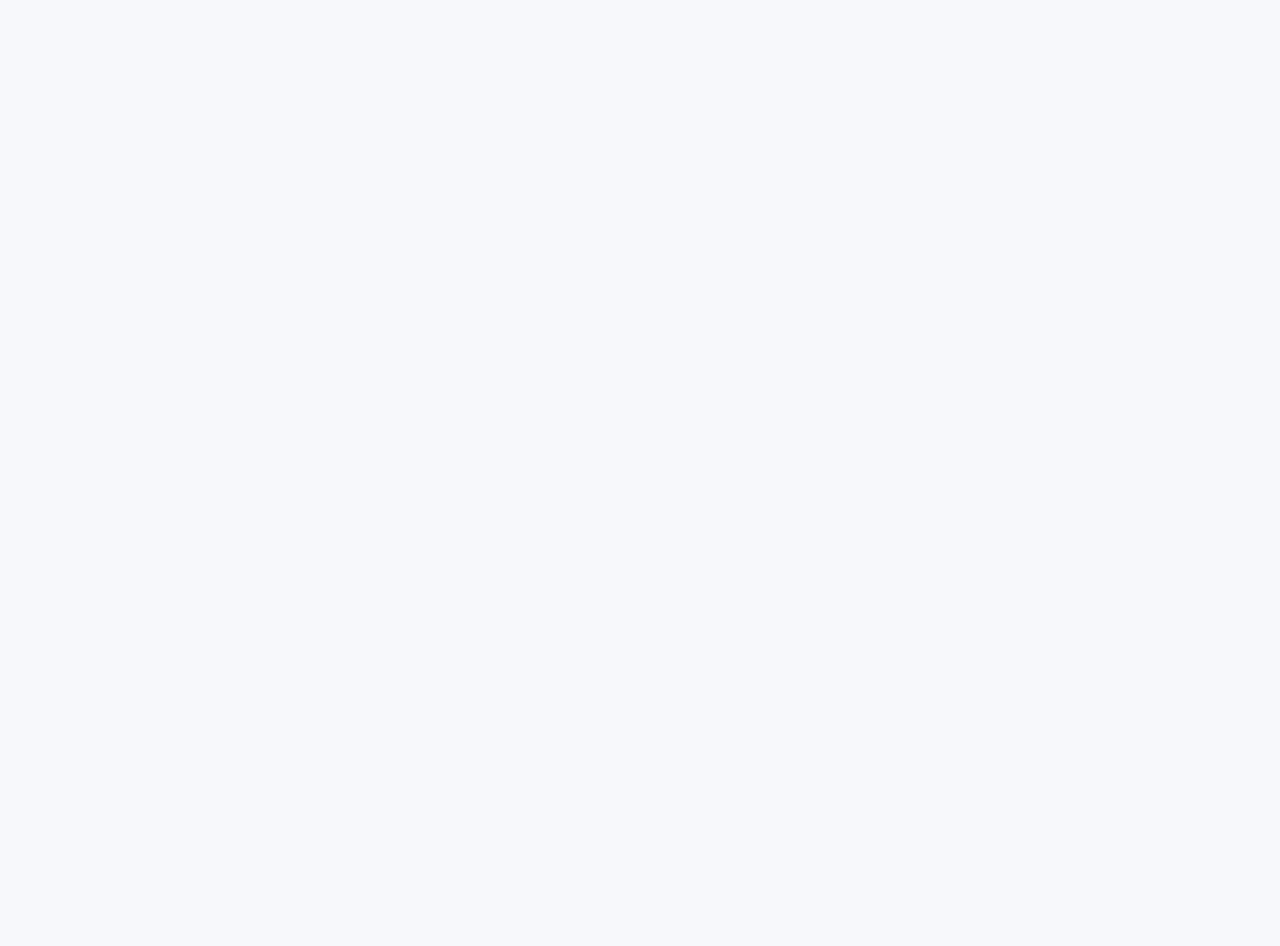
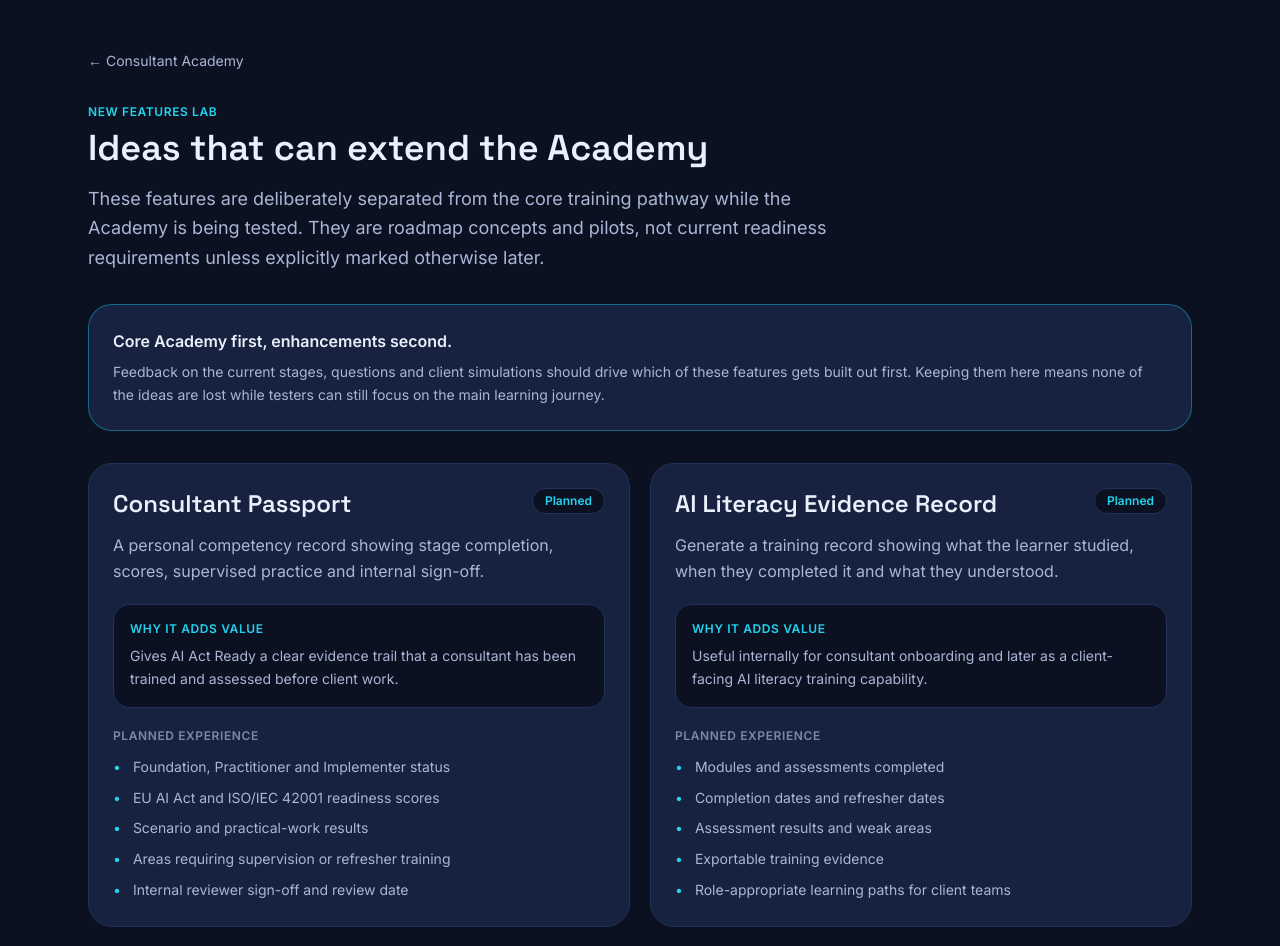
Before and after one commit to AiActReady/mockexam-app, a Next.js app: page /academy/new-features in a window 1280 px wide. Before the commit this address had no page. Shown: the top 946 px of the page. Before the commit the page ends 800 px from the top, so only its background shows below. Built offline with nearby package versions, Linux system fonts and the light colour scheme.

Commit message:
Add Academy new features lab

```diff
--- /dev/null
+++ b/src/app/academy/new-features/page.tsx
@@ -0,0 +1,188 @@
+import Link from "next/link";
+
+const FEATURES = [
+  {
+    title: "Consultant Passport",
+    status: "Planned",
+    summary: "A personal competency record showing stage completion, scores, supervised practice and internal sign-off.",
+    value: "Gives AI Act Ready a clear evidence trail that a consultant has been trained and assessed before client work.",
+    experience: [
+      "Foundation, Practitioner and Implementer status",
+      "EU AI Act and ISO/IEC 42001 readiness scores",
+      "Scenario and practical-work results",
+      "Areas requiring supervision or refresher training",
+      "Internal reviewer sign-off and review date",
+    ],
+  },
+  {
+    title: "AI Literacy Evidence Record",
+    status: "Planned",
+    summary: "Generate a training record showing what the learner studied, when they completed it and what they understood.",
+    value: "Useful internally for consultant onboarding and later as a client-facing AI literacy training capability.",
+    experience: [
+      "Modules and assessments completed",
+      "Completion dates and refresher dates",
+      "Assessment results and weak areas",
+      "Exportable training evidence",
+      "Role-appropriate learning paths for client teams",
+    ],
+  },
+  {
+    title: "AI Governance Mentor",
+    status: "Pilot idea",
+    summary: "An in-context learning assistant that can simplify a concept, give another example or test the learner again.",
+    value: "Supports different learning styles and makes the Academy easier to use in short, low-pressure sessions.",
+    experience: [
+      "Explain this more simply",
+      "Give me another example",
+      "How would this appear with a client?",
+      "Test me on this topic",
+      "Show me what evidence I would ask for",
+    ],
+  },
+  {
+    title: "Branching Client Simulations",
+    status: "Planned",
+    summary: "Interactive engagements where the learner chooses what to ask or do next and receives different consequences.",
+    value: "Moves training beyond memory tests and teaches consulting judgement, sequencing and evidence discipline.",
+    experience: [
+      "Choose discovery questions",
+      "Decide when to classify, investigate or escalate",
+      "See the consequence of weak evidence requests",
+      "Recover from poor decisions",
+      "Complete the engagement with a defensible client pack",
+    ],
+  },
+  {
+    title: "Evidence Pack Challenges",
+    status: "Planned",
+    summary: "Deliberately imperfect fictional policies, contracts, model cards and risk records for trainees to review.",
+    value: "Builds the skill of distinguishing plausible-looking paperwork from evidence that genuinely supports a conclusion.",
+    experience: [
+      "Find missing ownership and approval",
+      "Spot stale or contradictory evidence",
+      "Identify design evidence that does not prove operation",
+      "Write concise findings and evidence requests",
+      "Escalate material uncertainty",
+    ],
+  },
+  {
+    title: "AI Act Ready Tool Handoff",
+    status: "Future integration",
+    summary: "Move from Academy training into a fictional project inside the real AI Act Ready delivery platform.",
+    value: "Lets a consultant learn the governance method and the delivery software together before working on a live client.",
+    experience: [
+      "Open a simulated client project",
+      "Build the AI inventory in the real tool",
+      "Map roles and classifications",
+      "Record evidence and remediation actions",
+      "Produce a practice executive readout and evidence pack",
+    ],
+  },
+  {
+    title: "Shadow AI Discovery Simulation",
+    status: "Planned",
+    summary: "A fictional organisation containing approved tools, hidden subscriptions, AI browser extensions and feature drift.",
+    value: "Connects consultant training directly to AI discovery and the future device/network scanning capability.",
+    experience: [
+      "Compare the official inventory with real usage clues",
+      "Review expense and procurement signals",
+      "Identify suspicious integrations and browser tools",
+      "Prioritise high-risk departments",
+      "Create a defensible discovery record",
+    ],
+  },
+  {
+    title: "Red Flag Drills",
+    status: "Quick-win",
+    summary: "Very short client statements where the learner must spot the issue, ask for evidence and decide whether to escalate.",
+    value: "Ideal for refresher training and helps consultants build instinct without long study sessions.",
+    experience: [
+      "What is the red flag?",
+      "What evidence would you request?",
+      "What assumption must be recorded?",
+      "Who should own the action?",
+      "Does this need specialist escalation?",
+    ],
+  },
+  {
+    title: "Regulatory Update Centre",
+    status: "Planned",
+    summary: "Short update modules when important EU AI Act, Commission guidance or standards-related changes affect delivery.",
+    value: "Keeps previously trained consultants current without forcing them to repeat the whole Academy.",
+    experience: [
+      "What changed?",
+      "Why it matters to client work",
+      "Which existing playbooks need updating",
+      "Five-minute refresher lesson",
+      "Mini knowledge check and completion record",
+    ],
+  },
+];
+
+export default function AcademyNewFeaturesPage() {
+  return (
+    <div className="mx-auto max-w-6xl px-6 py-12">
+      <Link href="/academy" className="text-sm text-[var(--color-text-muted)] hover:text-[var(--color-text)]">
+        ← Consultant Academy
+      </Link>
+
+      <header className="mt-8 max-w-3xl">
+        <div className="text-xs font-semibold uppercase tracking-wider text-[var(--color-primary)]">NEW FEATURES LAB</div>
+        <h1 className="mt-2 font-display text-4xl font-semibold">Ideas that can extend the Academy</h1>
+        <p className="mt-4 text-lg leading-relaxed text-[var(--color-text-muted)]">
+          These features are deliberately separated from the core training pathway while the Academy is being tested.
+          They are roadmap concepts and pilots, not current readiness requirements unless explicitly marked otherwise later.
+        </p>
+      </header>
+
+      <div className="mt-8 rounded-3xl border border-[var(--color-primary)]/40 bg-[var(--color-surface-raised)] p-6">
+        <div className="font-semibold">Core Academy first, enhancements second.</div>
+        <p className="mt-2 text-sm leading-relaxed text-[var(--color-text-muted)]">
+          Feedback on the current stages, questions and client simulations should drive which of these features gets built out first.
+          Keeping them here means none of the ideas are lost while testers can still focus on the main learning journey.
+        </p>
+      </div>
+
+      <section className="mt-8 grid gap-5 md:grid-cols-2">
+        {FEATURES.map((feature) => (
+          <article key={feature.title} className="rounded-3xl border border-[var(--color-border)] bg-[var(--color-surface-raised)] p-6">
+            <div className="flex flex-wrap items-start justify-between gap-3">
+              <h2 className="font-display text-2xl font-semibold">{feature.title}</h2>
+              <span className="rounded-full border border-[var(--color-border)] bg-[var(--color-bg)] px-3 py-1 text-xs font-semibold text-[var(--color-primary)]">
+                {feature.status}
+              </span>
+            </div>
+            <p className="mt-3 leading-relaxed text-[var(--color-text-muted)]">{feature.summary}</p>
+
+            <div className="mt-5 rounded-2xl border border-[var(--color-border)] bg-[var(--color-bg)] p-4">
+              <div className="text-xs font-semibold uppercase tracking-wider text-[var(--color-primary)]">Why it adds value</div>
+              <p className="mt-2 text-sm leading-relaxed text-[var(--color-text-muted)]">{feature.value}</p>
+            </div>
+
+            <div className="mt-5">
+              <div className="text-xs font-semibold uppercase tracking-wider text-[var(--color-text-subtle)]">Planned experience</div>
+              <ul className="mt-3 space-y-2 text-sm leading-relaxed text-[var(--color-text-muted)]">
+                {feature.experience.map((item) => (
+                  <li key={item} className="flex gap-3">
+                    <span className="text-[var(--color-primary)]">•</span>
+                    <span>{item}</span>
+                  </li>
+                ))}
+              </ul>
+            </div>
+          </article>
+        ))}
+      </section>
+
+      <div className="mt-10 flex flex-wrap gap-3">
+        <Link href="/academy" className="rounded-full bg-[var(--color-primary)] px-5 py-2.5 text-sm font-medium text-[var(--color-bg)]">
+          Back to Academy
+        </Link>
+        <Link href="/academy/resources" className="rounded-full border border-[var(--color-border)] px-5 py-2.5 text-sm font-medium">
+          Open consultant resources
+        </Link>
+      </div>
+    </div>
+  );
+}
```
